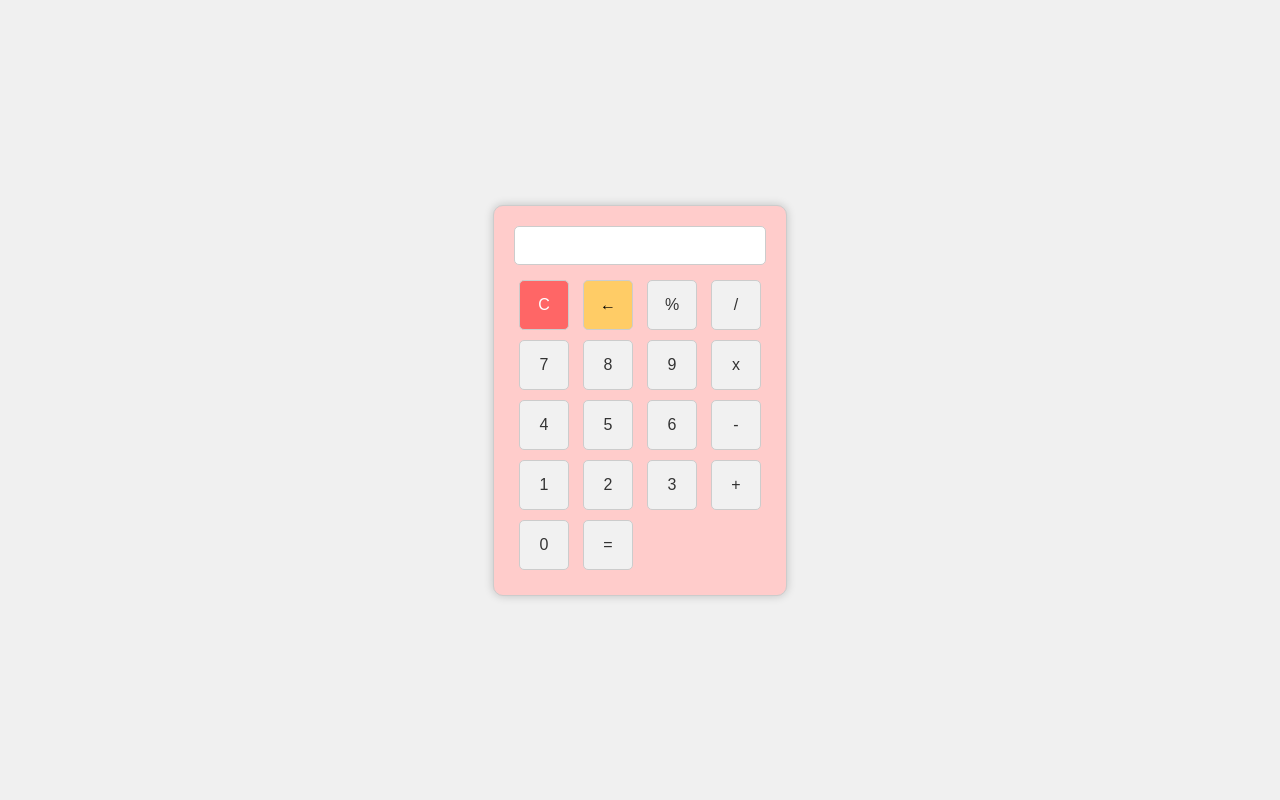
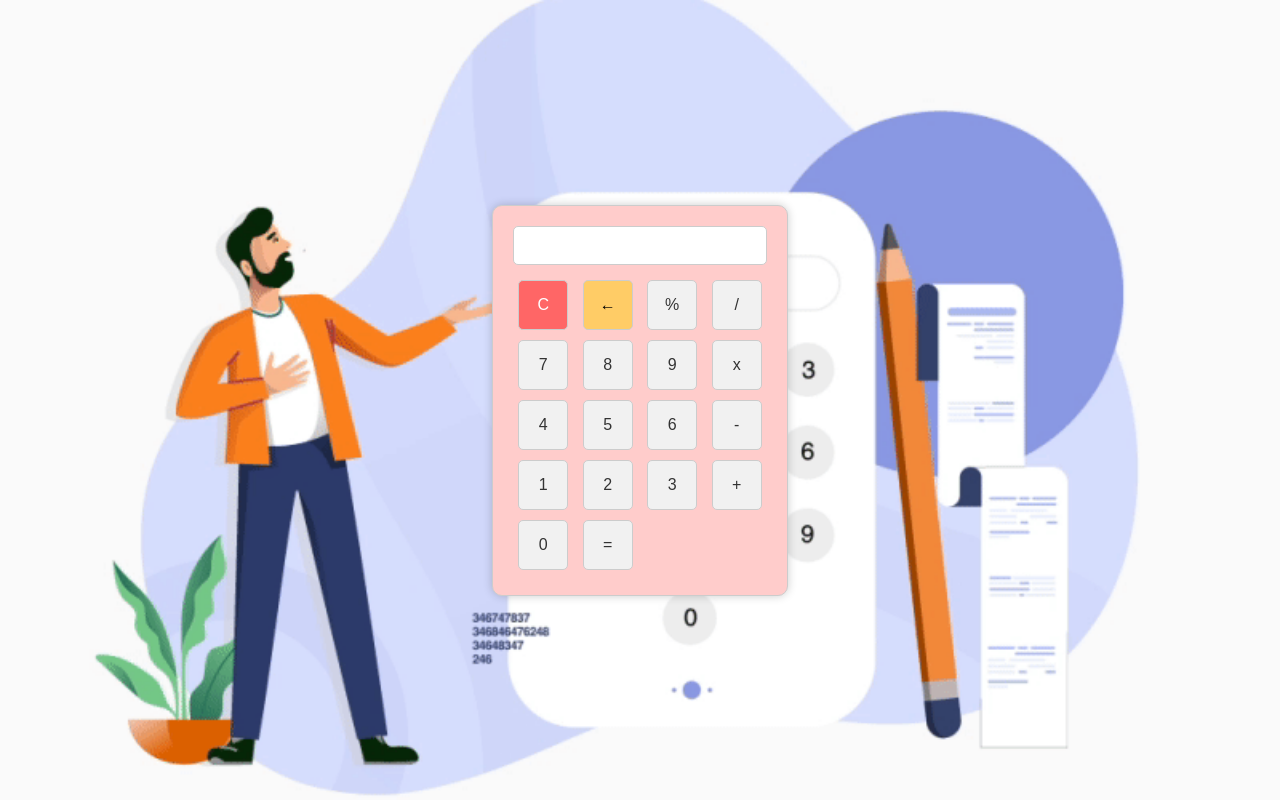
Before and after one commit to Aruleeswarangithub/Codsoft_task3, a plain HTML site: page index.html in a window 1280 px wide. Drawn offline with Linux system fonts and the light colour scheme.

Commit message:
Update styles.css

```diff
--- a/styles.css
+++ b/styles.css
@@ -4,7 +4,11 @@ body {
     align-items: center;
     height: 100vh;
     margin: 0;
-    background-color: #f0f0f0;
+      margin: 0;
+      padding: 0;
+      background: url('bg.gif') no-repeat center center fixed;
+      background-size: cover;
+      font-family: Arial, sans-serif;
 }
 
 #calc {
```
